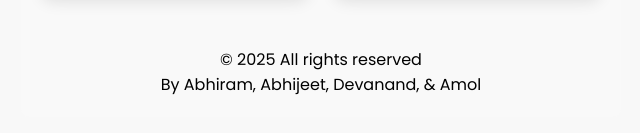
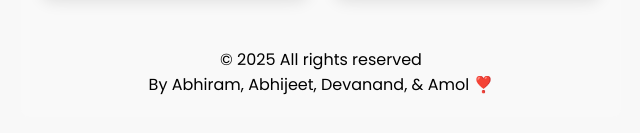
Before and after one commit to Devanandfarkade/CareerHorizon, a website: page public/index.html in a window 1280 px wide. Shown: the part 2327-2460 px from the top of the page, 319-959 px from the left. Drawn offline with Linux system fonts and the light colour scheme.

Commit message:
small change

```diff
--- a/public/index.html
+++ b/public/index.html
@@ -120,7 +120,7 @@
     </div>
     <div class="f">
     <div class="footer">
-      <p>&copy; 2025 All rights reserved <br>By Abhiram, Abhijeet, Devanand, &amp; Amol</p>
+      <p>&copy; 2025 All rights reserved <br>By Abhiram, Abhijeet, Devanand, &amp; Amol ❣️</p>
       <p></p>
     </div>
   </div>
```
